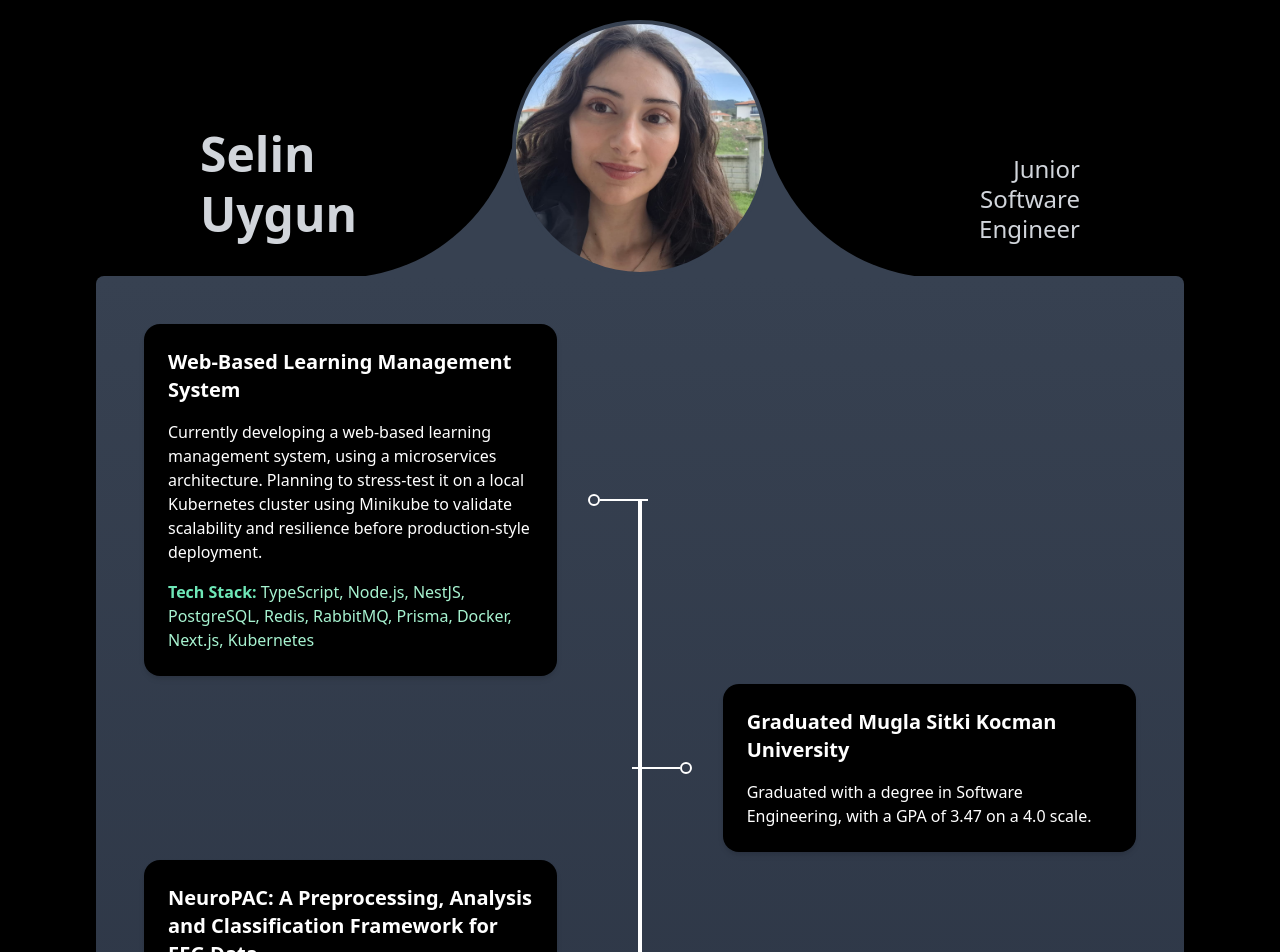
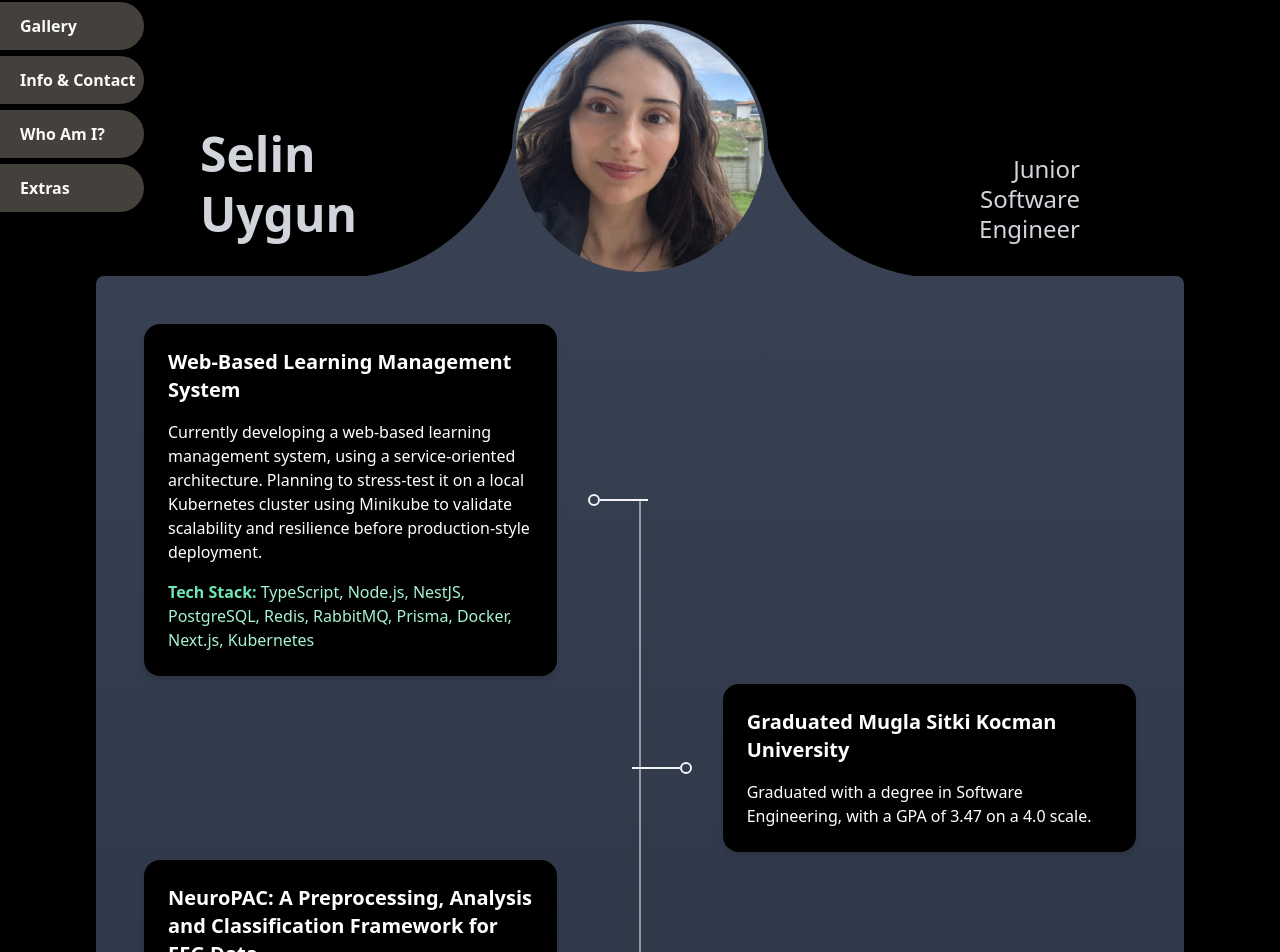
Before and after one commit to slnuygn/hi-im-selin, a Next.js app in the folder frontend/: page / in a window 1280 px wide. Shown: the part 76-1028 px from the top of the page. Built offline with nearby package versions, Linux system fonts and the light colour scheme.

Commit message:
Update Home component: refine content description, add ribbon labels, and enhance timeline styling

```diff
--- a/frontend/app/page.tsx
+++ b/frontend/app/page.tsx
@@ -72,7 +72,7 @@ export default function Home() {
     },
     {
       title: 'Web-Based Learning Management System',
-      content: 'Currently developing a web-based learning management system, using a microservices architecture. Planning to stress-test it on a local Kubernetes cluster using Minikube to validate scalability and resilience before production-style deployment.',
+      content: 'Currently developing a web-based learning management system, using a service-oriented architecture. Planning to stress-test it on a local Kubernetes cluster using Minikube to validate scalability and resilience before production-style deployment.',
       techStack: 'TypeScript, Node.js, NestJS, PostgreSQL, Redis, RabbitMQ, Prisma, Docker, Next.js, Kubernetes',
     },
   ].reverse()
@@ -124,16 +124,28 @@ export default function Home() {
   }, [renderedTimelineCards.length])
 
   const avatarImages = [profile1, profile2, profile3]
+  const ribbonLabels = ['Timeline', 'Gallery', 'Info & Contact', 'Who Am I?', 'Extras']
 
   return (
     <main className="flex min-h-screen flex-col items-center justify-start p-4 xl:p-24">
+      <div className="fixed left-0 top-6 z-50 flex flex-col gap-1.5">
+        {ribbonLabels.map((label, index) => (
+          <div key={`${label}-${index}`} className="group relative h-12 overflow-visible transition-all duration-300 ease-out w-36 hover:w-52">
+            <div className="flex h-full w-full items-center justify-start overflow-hidden rounded-r-full bg-stone-600 px-5 pr-10 text-base font-semibold text-stone-100 shadow-lg transition-all duration-300 ease-out group-hover:justify-center group-hover:bg-stone-500 dark:bg-stone-700 dark:text-stone-50 dark:group-hover:bg-stone-600">
+              <span className="whitespace-nowrap transition-all duration-300 ease-out group-hover:text-lg group-hover:tracking-wide">
+                {label}
+              </span>
+            </div>
+          </div>
+        ))}
+      </div>
       <RotatingAvatar images={avatarImages} interval={10000} />
       <div className="w-full max-w-6xl flex flex-col items-center">
         <div className="bg-gradient-to-b from-gray-300 to-gray-800 dark:from-gray-700 dark:to-gray-900 rounded-lg p-12 shadow-lg w-full flex flex-col gap-8 relative">
           <div ref={timelineContainerRef} className="relative flex flex-col gap-2">
             {/* Center timeline line */}
             <div
-              className="absolute left-1/2 w-1 bg-white -translate-x-1/2"
+              className="absolute left-1/2 z-10 w-px -translate-x-1/2 bg-gray-900 dark:bg-gray-100"
               style={{ top: `${lineStyle.top}px`, height: `${lineStyle.height}px` }}
             ></div>
 
@@ -155,13 +167,13 @@ export default function Home() {
                 >
                   {isLeft ? (
                     <div className="absolute left-1/2 top-1/2 -translate-x-full -translate-y-1/2 ml-2 hidden md:flex items-center">
-                      <div className="h-3 w-3 rounded-full border-2 border-white bg-transparent"></div>
-                      <div className="h-0.5 w-12 bg-white"></div>
+                      <div className="h-3 w-3 rounded-full border-2 border-gray-900 bg-transparent dark:border-gray-100"></div>
+                      <div className="h-0.5 w-12 bg-gray-900 dark:bg-gray-100"></div>
                     </div>
                   ) : (
                     <div className="absolute left-1/2 top-1/2 -translate-y-1/2 -ml-2 hidden md:flex items-center">
-                      <div className="h-0.5 w-12 bg-white"></div>
-                      <div className="h-3 w-3 rounded-full border-2 border-white bg-transparent"></div>
+                      <div className="h-0.5 w-12 bg-gray-900 dark:bg-gray-100"></div>
+                      <div className="h-3 w-3 rounded-full border-2 border-gray-900 bg-transparent dark:border-gray-100"></div>
                     </div>
                   )}
 
```
